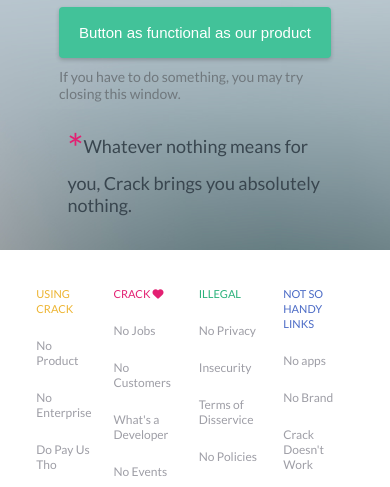
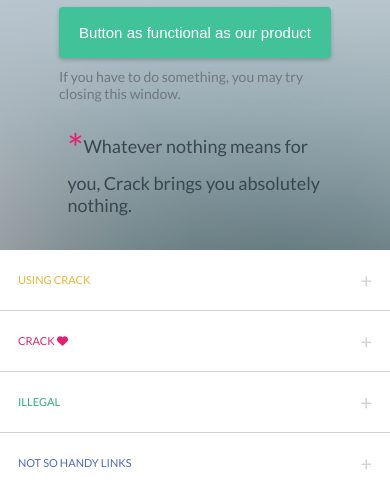
Before and after one commit to annieke/crack, a plain HTML site: page index.html in a window 390 px wide. Shown: the part 594-1081 px from the top of the page. Drawn offline with Linux system fonts and the light colour scheme.

Commit message:
fully responsive

```diff
--- a/index.html
+++ b/index.html
@@ -50,43 +50,53 @@
       <footer>
         <div class="lower">
           <ul>
-            <li><a href="#" class="footer-title" id="title1">Using Crack</a></li>
-            <li><a href="#">No Product</a></li>
-            <li><a href="#">No Enterprise</a></li>
-            <li><a href="#">Do Pay Us Tho</a></li>
-            <li><a href="#">No Support</a></li>
-            <li><a href="#">No Guides</a></li>
+            <li class="footer-title">
+              <a href="#" id="title1">Using Crack</a>
+              <span class="mobile-only plus-sign">+</span>
+            </li>
+            <li class="mobile-hide"><a href="#">No Product</a></li>
+            <li class="mobile-hide"><a href="#">No Enterprise</a></li>
+            <li class="mobile-hide"><a href="#">Do Pay Us Tho</a></li>
+            <li class="mobile-hide"><a href="#">No Support</a></li>
+            <li class="mobile-hide"><a href="#">No Guides</a></li>
           </ul>
 
           <ul>
-            <li>
-              <a href="#" class="footer-title" id="title2">
+            <li class="footer-title">
+              <a href="#" id="title2">
                 Crack <i class="fa fa-heart" aria-hidden="true"></i>
               </a>
+              <span class="mobile-only plus-sign">+</span>
             </li>
-            <li><a href="#">No Jobs</a></li>
-            <li><a href="#">No Customers</a></li>
-            <li><a href="#">What's a Developer</a></li>
-            <li><a href="#">No Events</a></li>
-            <li><a href="#">No Blog</a></li>
+            <li class="mobile-hide"><a href="#">No Jobs</a></li>
+            <li class="mobile-hide"><a href="#">No Customers</a></li>
+            <li class="mobile-hide"><a href="#">What's a Developer</a></li>
+            <li class="mobile-hide"><a href="#">No Events</a></li>
+            <li class="mobile-hide"><a href="#">No Blog</a></li>
           </ul>
 
           <ul>
-            <li><a href="#" class="footer-title" id="title3">Illegal</a></li>
-            <li><a href="#">No Privacy</a></li>
-            <li><a href="#">Insecurity</a></li>
-            <li><a href="#">Terms of Disservice</a></li>
-            <li><a href="#">No Policies</a></li>
-            <li><a href="#">Anarchy</a></li>
+            <li class="footer-title">
+              <a href="#" id="title3">Illegal</a>
+              <span class="mobile-only plus-sign">+</span>
+            </li>
+            <li class="mobile-hide"><a href="#">No Privacy</a></li>
+            <li class="mobile-hide"><a href="#">Insecurity</a></li>
+            <li class="mobile-hide"><a href="#">Terms of Disservice</a></li>
+            <li class="mobile-hide"><a href="#">No Policies</a></li>
+            <li class="mobile-hide"><a href="#">Anarchy</a></li>
           </ul>
 
           <ul>
-            <li><a href="#" class="footer-title" id="title4">Not So Handy Links</a></li>
-            <li><a href="#">No apps</a></li>
-            <li><a href="#">No Brand</a></li>
-            <li><a href="#">Crack Doesn't Work</a></li>
-            <li><a href="#">No Status</a></li>
-            <li><a href="#">Don't Do Crack Kids</a></li>
+            <li class="footer-title">
+              <a href="#" id="title4">Not So Handy Links</a>
+              <span class="mobile-only plus-sign">+</span>
+            </li>
+            <li class="mobile-hide"><a href="#">No apps</a></li>
+            <li class="mobile-hide"><a href="#">No Brand</a></li>
+            <li class="mobile-hide"><a href="#">Crack Doesn't Work</a></li>
+            <li class="mobile-hide"><a href="#">No Status</a></li>
+            <li class="mobile-hide"><a href="#">Don't Do Crack Kids</a></li>
           </ul>
 
         </div>
--- a/style.css
+++ b/style.css
@@ -314,4 +314,31 @@ footer {
     font-size: 18px;
   }
 
+  .lower {
+    padding: 0;
+    flex-direction: column;
+    align-items: center;
+  }
+
+  .lower ul {
+    width: 100%;
+    padding: 7px;
+    border-bottom-style: solid;
+    border-bottom-width: 1px;
+    border-bottom-color: #d0d0d8;
+  }
+
+  .footer-title {
+    display: flex;
+    width: 100%;
+    flex-direction: row;
+    justify-content: space-between;
+    align-items: center;
+  }
+
+  .plus-sign {
+    color: #d0d0d8;
+    font-size: 20px;
+  }
+
 }
```
